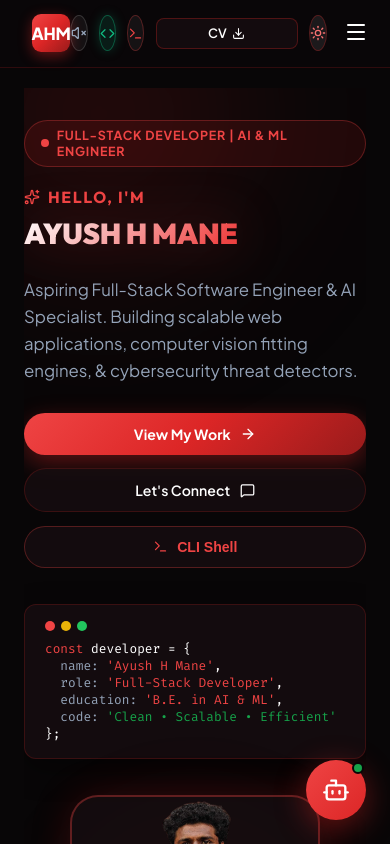
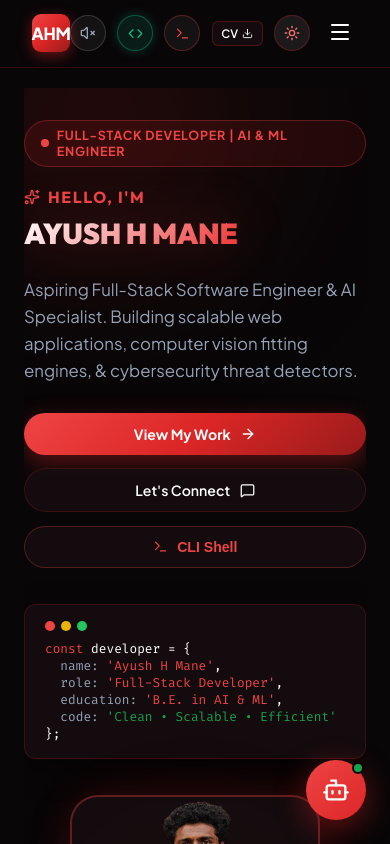
Before and after one commit to ayush-h-mane/Portfolio, a React (Vite) app: page / in a window 390 px wide. Shown: the top 844 px of the page. Built offline with nearby package versions, Linux system fonts and the light colour scheme.

Commit message:
Reduce Header CV Download button size for mobile devices

```diff
--- a/src/components/Header.tsx
+++ b/src/components/Header.tsx
@@ -243,7 +243,7 @@ export const Header: React.FC<HeaderProps> = ({ onOpenTerminal, onToggleMatrix,
             rel="noopener noreferrer"
             onMouseEnter={() => soundFx.playHover()}
             onClick={() => soundFx.playClick()}
-            className="btn-outline-dark"
+            className="btn-outline-dark header-cv-btn"
             style={{
               padding: '0.42rem 0.9rem',
               fontSize: '0.8rem',
--- a/src/index.css
+++ b/src/index.css
@@ -278,6 +278,20 @@ body {
     display: none !important;
   }
 
+  .header-cv-btn {
+    padding: 0.28rem 0.55rem !important;
+    font-size: 0.72rem !important;
+    gap: 0.25rem !important;
+    border-radius: 6px !important;
+    min-width: auto !important;
+    width: auto !important;
+  }
+
+  .header-cv-btn svg {
+    width: 11px !important;
+    height: 11px !important;
+  }
+
   .section-container {
     padding: 2.75rem 1.15rem !important;
   }
```
